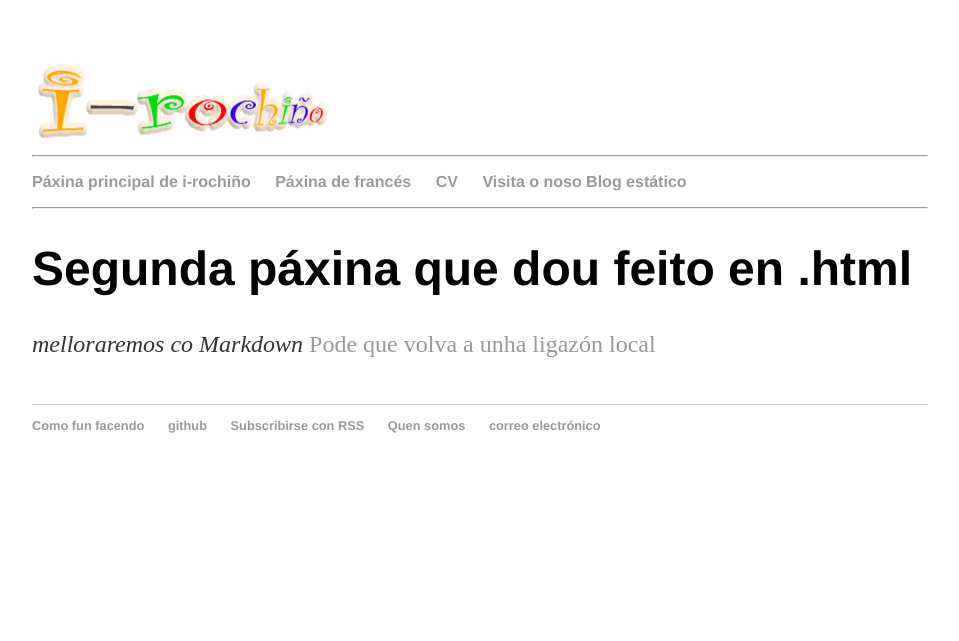
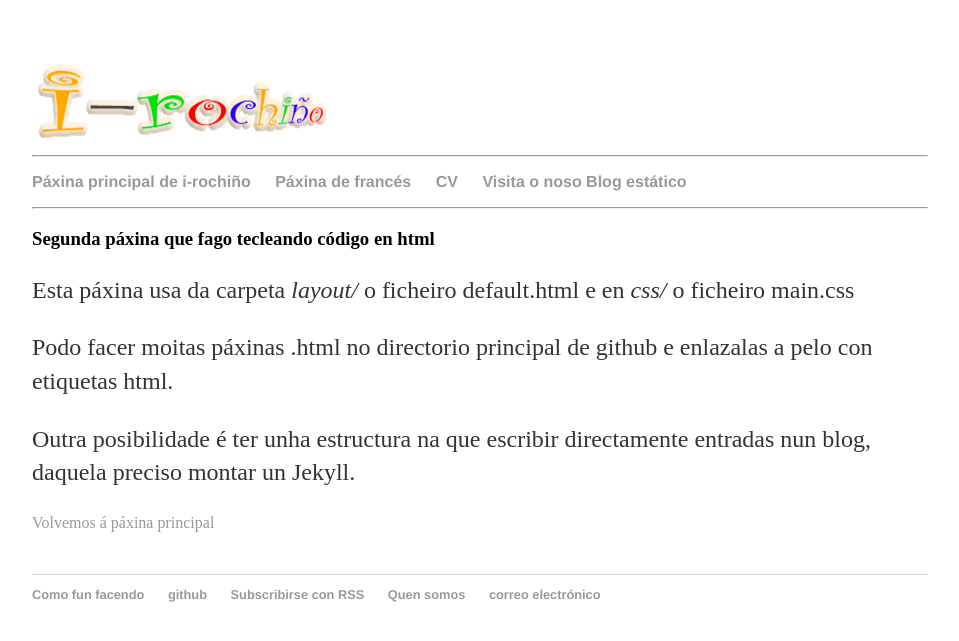
Before and after one commit to irocho/irocho.github.io, a Jekyll site: the page built from probaChorra.html, in a window 1280 px wide. Shown: the top 641 px of the page, without its empty margins (160-1119 px from the left). Built offline with Jekyll 4.4.1, drawn with Linux system fonts in a browser that asks for light colours.

Commit message:
mellorado texto

```diff
--- a/probaChorra.html
+++ b/probaChorra.html
@@ -4,6 +4,10 @@ title: i-rochiño
 ---
 
 <div class="blurb">
-	<h1>Segunda páxina que dou feito en .html</h1>
-	<p><em>melloraremos co Markdown </em>  <a href="index.html">Pode que volva a unha ligazón local</a></p>
+	<h3>Segunda páxina que fago tecleando código en html</h3>
+	<p>Esta páxina usa da carpeta <i>layout/</i> o ficheiro default.html e en <i>css/</i> o ficheiro main.css</p>
+	<p>Podo facer moitas páxinas .html no directorio principal de github e enlazalas a pelo con etiquetas html.</p>
+
+	<p>Outra posibilidade é ter unha estructura na que escribir directamente entradas nun blog, daquela preciso montar un Jekyll.</p>
+	<a href="index.html">Volvemos á páxina principal</a></p>
 </div><!-- /.blurb -->
```
